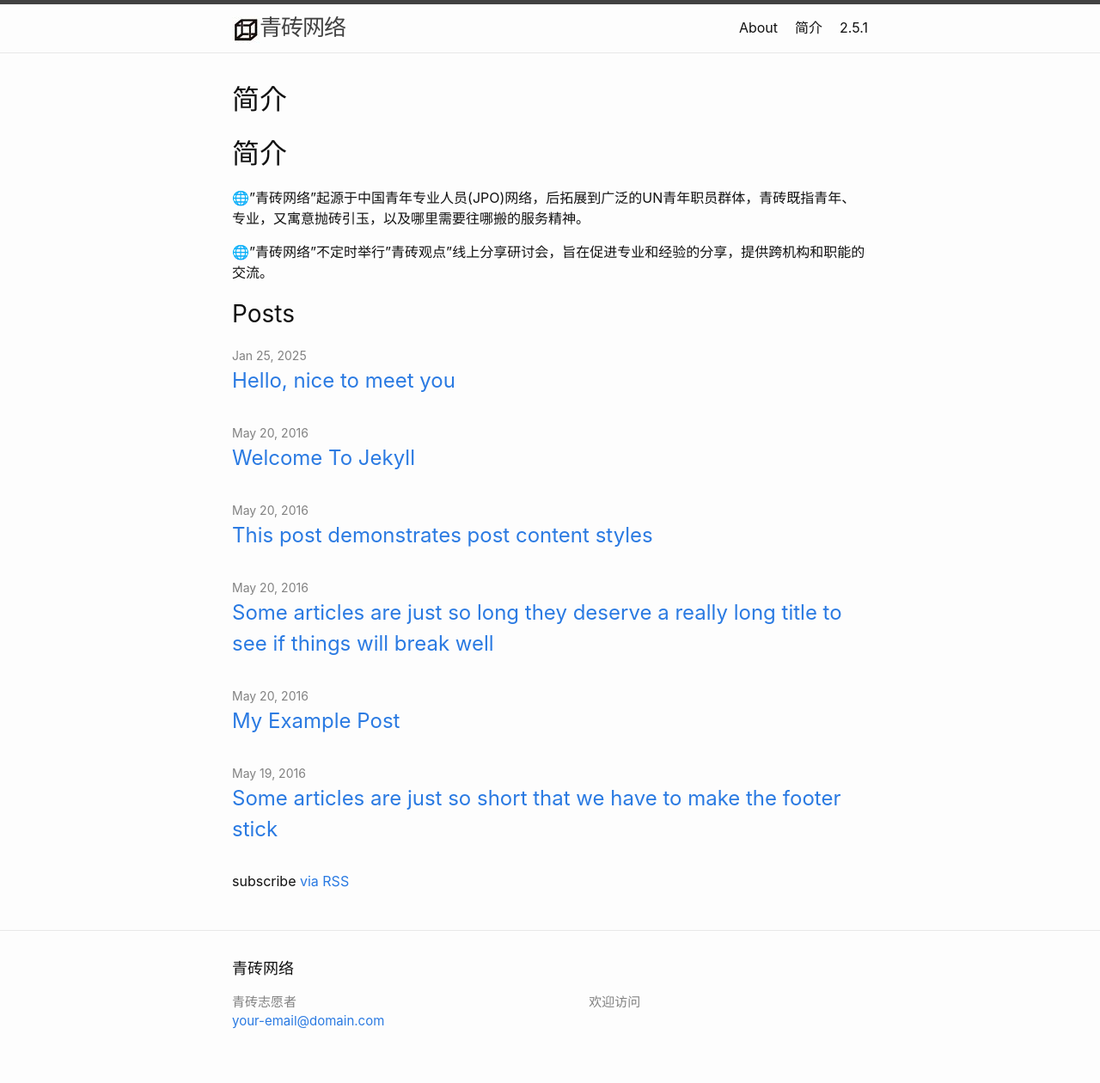
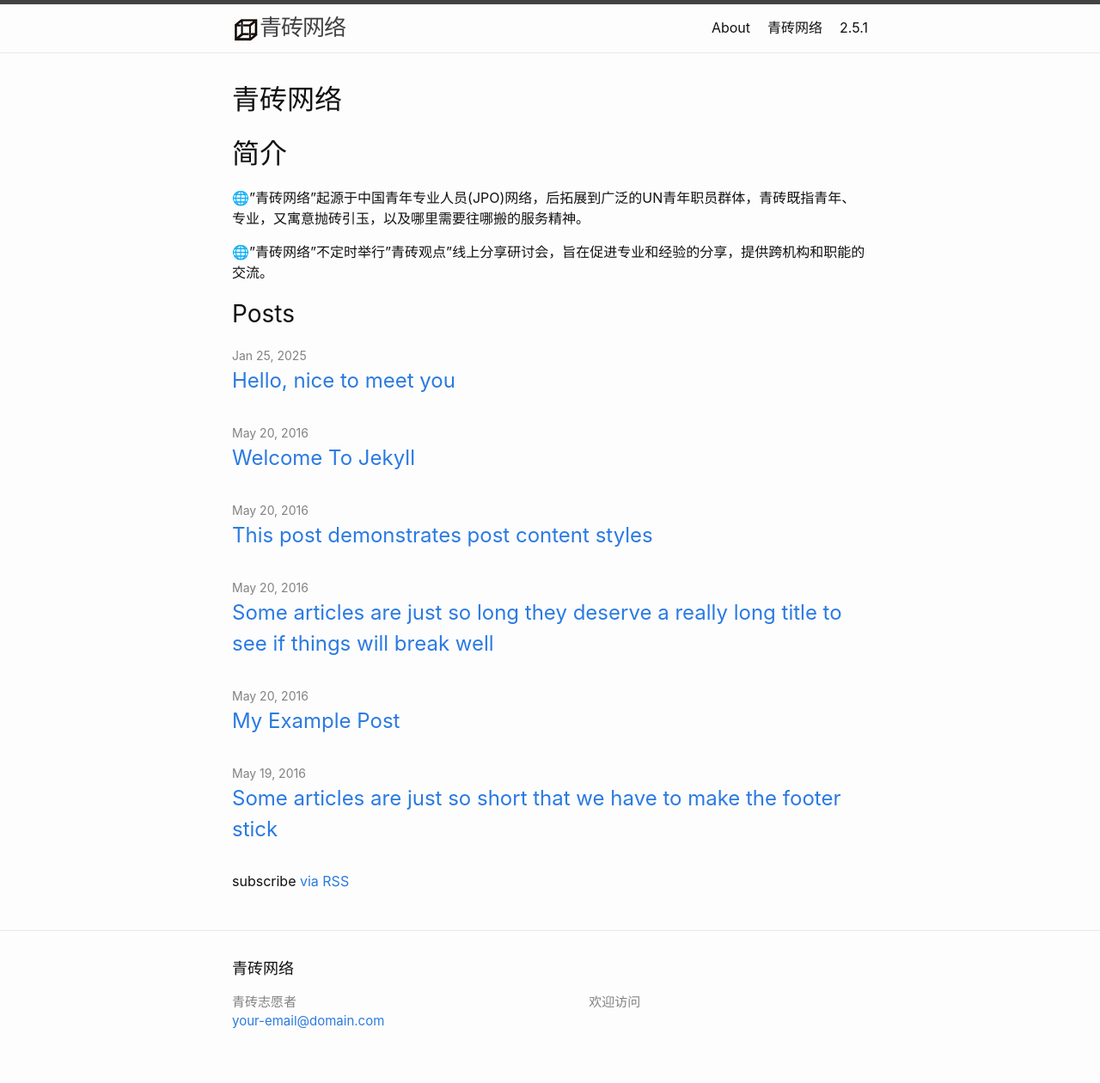
Before and after one commit to qingzhuan21/qingzhuan21, a Jekyll site: the page built from index.md, in a window 1280 px wide. Shown: the whole page at 86% size. Built offline with Jekyll 4.4.1, drawn with Linux system fonts in a browser that asks for light colours; our own code applies the rules of GitHub Pages for plain Markdown files.

Commit message:
Update index.md

```diff
--- a/index.md
+++ b/index.md
@@ -6,6 +6,7 @@
 # See: https://jekyllrb.com/docs/themes/#overriding-theme-defaults
 #
 layout: home
+title: 青砖网络
 ---
 
 # 简介
```
